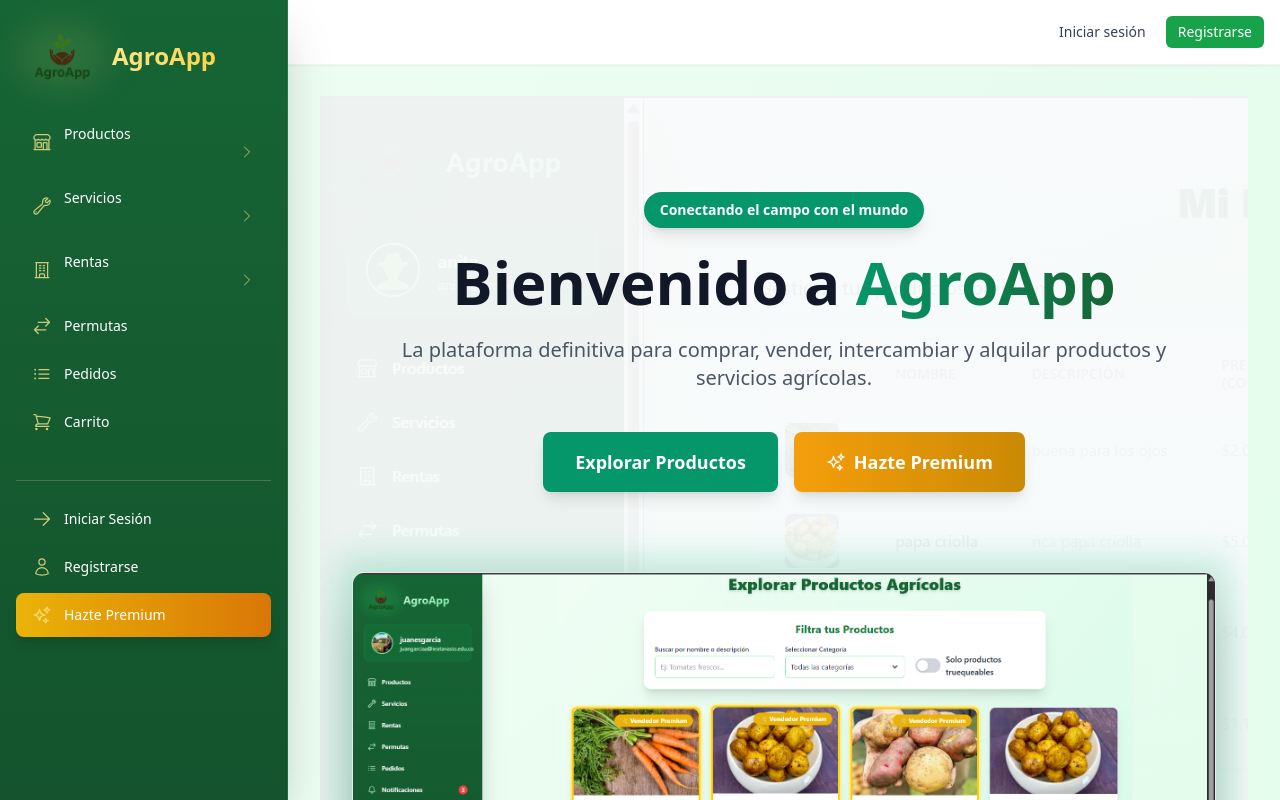
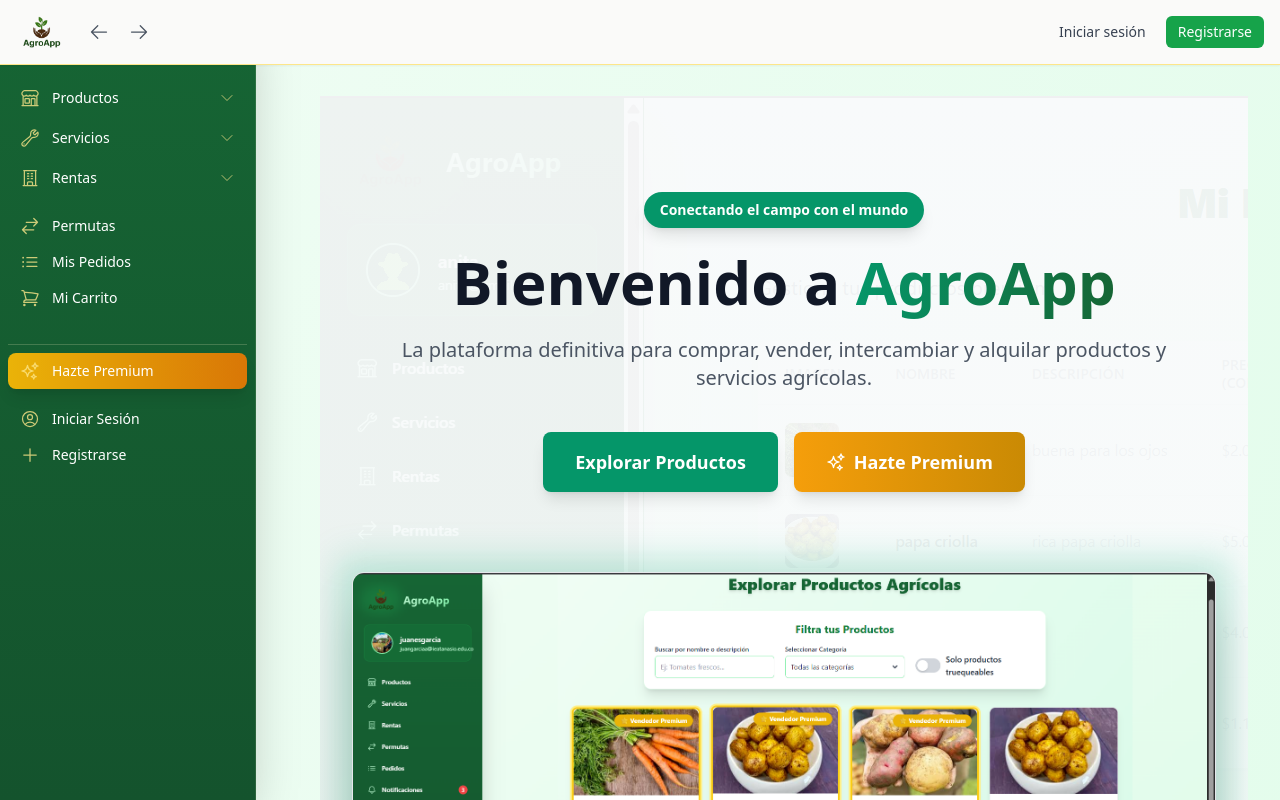
Before and after one commit to Juanes-crypto/grupo-agro, a React (Vite) app: page / in a window 1280 px wide. Shown: the top 800 px of the page. Built offline with nearby package versions, Linux system fonts and the light colour scheme.

Commit message:
cambios de diseño en el top navbar y el slide navbar

```diff
--- a/src/components/Navbar.jsx
+++ b/src/components/Navbar.jsx
@@ -4,50 +4,43 @@ import { AuthContext } from "../context/AuthContext";
 import { NotificationContext } from "../context/NotificationContext";
 import { toast } from "react-toastify";
 import {
-  ArrowRightIcon,
-  ArrowLeftOnRectangleIcon,
-  UserIcon,
+  UserCircleIcon,
   ShoppingCartIcon,
   BellIcon,
   PlusIcon,
   SparklesIcon,
-  SunIcon,
   WrenchIcon,
   BuildingStorefrontIcon,
   BuildingOfficeIcon,
   ArrowsRightLeftIcon,
   ListBulletIcon,
   CubeIcon,
-  UserCircleIcon,
+  ChevronDownIcon,
   ChevronRightIcon,
 } from "@heroicons/react/24/outline";
 import {
-  ArrowRightIcon as ArrowRightSolid,
-  ArrowLeftOnRectangleIcon as ArrowLeftOnRectangleSolid,
-  UserIcon as UserSolid,
+  UserCircleIcon as UserCircleSolid,
   ShoppingCartIcon as ShoppingCartSolid,
   BellIcon as BellSolid,
   PlusIcon as PlusSolid,
   SparklesIcon as SparklesSolid,
-  SunIcon as SunSolid,
   WrenchIcon as WrenchSolid,
   BuildingStorefrontIcon as BuildingStorefrontSolid,
   BuildingOfficeIcon as BuildingOfficeSolid,
   ArrowsRightLeftIcon as ArrowsRightLeftSolid,
   ListBulletIcon as ListBulletSolid,
   CubeIcon as CubeSolid,
-  UserCircleIcon as UserCircleSolid,
-  ChevronRightIcon as ChevronRightSolid,
 } from "@heroicons/react/24/solid";
 
-import defaultProfilePicture from "../assets/default-profile.png";
-
 function Navbar() {
-  const { isAuthenticated, isPremium, logout, cartItems, user } =
-    useContext(AuthContext);
+  const { isAuthenticated, isPremium, logout, cartItems } = useContext(AuthContext);
   const { unreadCount } = useContext(NotificationContext);
   const navigate = useNavigate();
-  const [hoveredItem, setHoveredItem] = useState(null);
+  const [expandedSections, setExpandedSections] = useState({
+    products: false,
+    services: false,
+    rentals: false
+  });
 
   const onLogout = () => {
     logout();
@@ -55,293 +48,227 @@ function Navbar() {
     navigate("/");
   };
 
+  const toggleSection = (section) => {
+    setExpandedSections(prev => ({
+      ...prev,
+      [section]: !prev[section]
+    }));
+  };
+
   const totalCartItems = cartItems
     ? cartItems.reduce((total, item) => total + item.quantity, 0)
     : 0;
 
   return (
-    <aside className="fixed inset-y-0 left-0 z-50 w-72 bg-gradient-to-b from-green-800 to-green-900 text-white shadow-2xl border-r border-amber-100/10 overflow-y-auto">
-      {/* Logo */}
-      <Link to="/" className="flex items-center px-6 py-8 gap-3 group">
-        {/* Contenedor del logo con efectos */}
-        <div className="relative">
-          {/* Efecto de resplandor */}
-          <div className="absolute -inset-2 bg-amber-200/10 rounded-full blur-md group-hover:blur-lg transition-all duration-300"></div>
+    <aside className="fixed inset-y-0 left-0 z-30 w-64 bg-gradient-to-b from-green-800 to-green-900 text-white shadow-2xl border-r border-amber-100/10 overflow-y-auto pt-16">
+      {/* Navigation */}
+      <nav className="px-2 py-4 space-y-1">
+        {/* Main Sections with collapsible functionality */}
+        <div className="space-y-1">
+          {/* Products Section */}
+          <div>
+            <button
+              onClick={() => toggleSection('products')}
+              className="flex items-center justify-between w-full px-3 py-2 text-sm font-medium rounded-lg hover:bg-green-700/20 transition-colors"
+            >
+              <div className="flex items-center gap-3">
+                <BuildingStorefrontIcon className="h-5 w-5 text-amber-200/80" />
+                <span>Productos</span>
+              </div>
+              <ChevronDownIcon className={`h-4 w-4 text-amber-200/70 transition-transform ${expandedSections.products ? 'rotate-180' : ''}`} />
+            </button>
 
-          {/* Logo personalizado */}
-          <img
-            src="/AgroApp-logo.png"
-            alt="AgroApp Logo"
-            className="relative h-12 w-auto object-contain"
-          />
-        </div>
-
-        {/* Texto del logo */}
-        <h1 className="text-2xl font-bold bg-clip-text text-transparent bg-gradient-to-r from-amber-200 to-amber-300">
-          AgroApp
-        </h1>
-      </Link>
-
-      {/* User Profile */}
-      {isAuthenticated && user && (
-        <div className="px-6 pb-6">
-          <div className="flex items-center gap-4 bg-green-700/30 backdrop-blur-sm p-4 rounded-xl border border-amber-100/20">
-            <img
-              src={user.profilePicture || defaultProfilePicture}
-              alt="Profile"
-              className="w-12 h-12 rounded-full border-2 border-amber-200/50 object-cover"
-            />
-            <div>
-              <h3 className="font-medium text-white">
-                {user.name || "Usuario"}
-              </h3>
-              <p className="text-xs text-amber-100/80">{user.email}</p>
-            </div>
-          </div>
-        </div>
+            {expandedSections.products && (
+              <div className="ml-2 pl-6 mt-1 space-y-1 border-l-2 border-amber-100/20">
+                <SidebarLink to="/products" icon={<BuildingStorefrontIcon className="h-4 w-4" />}>
+                  Todos los productos
+                </SidebarLink>
+                {isAuthenticated && (
+                  <SidebarLink to="/my-products" icon={<CubeIcon className="h-4 w-4" />}>
+                    Mis productos
+                  </SidebarLink>
                 )}
-
-      {/* Navigation */}
-      <nav className="px-4 pb-8 space-y-1">
-        {/* Products Section */}
-        <div
-          className="relative group"
-          onMouseEnter={() => setHoveredItem("products")}
-          onMouseLeave={() =>
-            hoveredItem === "products" && setHoveredItem(null)
-          }
+                {isAuthenticated && (
+                  <SidebarLink
+                    to="/create-product"
+                    icon={<PlusIcon className="h-4 w-4" />}
+                    className="bg-green-700/50 hover:bg-green-700"
                   >
-          <SidebarLink
-            to="/products"
-            icon={<BuildingStorefrontIcon className="h-5 w-5" />}
-            activeIcon={<BuildingStorefrontSolid className="h-5 w-5" />}
-            className="group-hover:bg-green-700/20 transition-colors duration-200"
-          >
-            Productos
-            <ChevronRightIcon className="ml-auto h-4 w-4 text-amber-200/70 group-hover:rotate-90 transition-transform" />
+                    Crear producto
                   </SidebarLink>
-
-          {/* Submenú con "puente" invisible para mejor UX */}
-          {isAuthenticated && (
-            <div className={`absolute left-full top-0 h-full w-4`}></div>
                 )}
-
-          {isAuthenticated && hoveredItem === "products" && (
-            <div className="ml-6 pl-2 mt-1 space-y-1 border-l-2 border-amber-100/20">
-              <SidebarLink
-                to="/my-products"
-                icon={<CubeIcon className="h-4 w-4" />}
-                activeIcon={<CubeSolid className="h-4 w-4" />}
-                className="text-sm bg-green-900/50 hover:bg-green-800/50 rounded-r-lg -ml-2 pl-4 pr-3 py-2 transition-all"
-                onMouseEnter={() => setHoveredItem("products")}
-              >
-                Mis Productos
-              </SidebarLink>
               </div>
             )}
           </div>
 
           {/* Services Section */}
-        <div
-          className="relative group"
-          onMouseEnter={() => setHoveredItem("services")}
-          onMouseLeave={() =>
-            hoveredItem === "services" && setHoveredItem(null)
-          }
+          <div>
+            <button
+              onClick={() => toggleSection('services')}
+              className="flex items-center justify-between w-full px-3 py-2 text-sm font-medium rounded-lg hover:bg-green-700/20 transition-colors"
             >
+              <div className="flex items-center gap-3">
+                <WrenchIcon className="h-5 w-5 text-amber-200/80" />
+                <span>Servicios</span>
+              </div>
+              <ChevronDownIcon className={`h-4 w-4 text-amber-200/70 transition-transform ${expandedSections.services ? 'rotate-180' : ''}`} />
+            </button>
+
+            {expandedSections.services && (
+              <div className="ml-2 pl-6 mt-1 space-y-1 border-l-2 border-amber-100/20">
+                <SidebarLink to="/services" icon={<WrenchIcon className="h-4 w-4" />}>
+                  Todos los servicios
+                </SidebarLink>
+                {isAuthenticated && (
+                  <SidebarLink to="/my-services" icon={<WrenchIcon className="h-4 w-4" />}>
+                    Mis servicios
+                  </SidebarLink>
+                )}
+                {isAuthenticated && (
                   <SidebarLink
-            to="/services"
-            icon={<WrenchIcon className="h-5 w-5" />}
-            activeIcon={<WrenchSolid className="h-5 w-5" />}
-            className="group-hover:bg-green-700/20 transition-colors duration-200"
+                    to="/create-service"
+                    icon={<PlusIcon className="h-4 w-4" />}
+                    className="bg-green-700/50 hover:bg-green-700"
                   >
-            Servicios
-            <ChevronRightIcon className="ml-auto h-4 w-4 text-amber-200/70 group-hover:rotate-90 transition-transform" />
+                    Crear servicio
                   </SidebarLink>
-
-          {isAuthenticated && (
-            <div className={`absolute left-full top-0 h-full w-4`}></div>
                 )}
-
-          {isAuthenticated && hoveredItem === "services" && (
-            <div className="ml-6 pl-2 mt-1 space-y-1 border-l-2 border-amber-100/20">
-              <SidebarLink
-                to="/my-services"
-                icon={<WrenchIcon className="h-4 w-4" />}
-                activeIcon={<WrenchSolid className="h-4 w-4" />}
-                className="text-sm bg-green-900/50 hover:bg-green-800/50 rounded-r-lg -ml-2 pl-4 pr-3 py-2 transition-all"
-                onMouseEnter={() => setHoveredItem("services")}
-              >
-                Mis Servicios
-              </SidebarLink>
               </div>
             )}
           </div>
 
           {/* Rentals Section */}
-        <div
-          className="relative group"
-          onMouseEnter={() => setHoveredItem("rentals")}
-          onMouseLeave={() => hoveredItem === "rentals" && setHoveredItem(null)}
+          <div>
+            <button
+              onClick={() => toggleSection('rentals')}
+              className="flex items-center justify-between w-full px-3 py-2 text-sm font-medium rounded-lg hover:bg-green-700/20 transition-colors"
             >
+              <div className="flex items-center gap-3">
+                <BuildingOfficeIcon className="h-5 w-5 text-amber-200/80" />
+                <span>Rentas</span>
+              </div>
+              <ChevronDownIcon className={`h-4 w-4 text-amber-200/70 transition-transform ${expandedSections.rentals ? 'rotate-180' : ''}`} />
+            </button>
+
+            {expandedSections.rentals && (
+              <div className="ml-2 pl-6 mt-1 space-y-1 border-l-2 border-amber-100/20">
+                <SidebarLink to="/rentals" icon={<BuildingOfficeIcon className="h-4 w-4" />}>
+                  Todas las rentas
+                </SidebarLink>
+                {isAuthenticated && (
+                  <SidebarLink to="/my-rentals" icon={<BuildingOfficeIcon className="h-4 w-4" />}>
+                    Mis rentas
+                  </SidebarLink>
+                )}
+                {isAuthenticated && (
                   <SidebarLink
-            to="/rentals"
-            icon={<BuildingOfficeIcon className="h-5 w-5" />}
-            activeIcon={<BuildingOfficeSolid className="h-5 w-5" />}
-            className="group-hover:bg-green-700/20 transition-colors duration-200"
+                    to="/create-rental"
+                    icon={<PlusIcon className="h-4 w-4" />}
+                    className="bg-green-700/50 hover:bg-green-700"
                   >
-            Rentas
-            <ChevronRightIcon className="ml-auto h-4 w-4 text-amber-200/70 group-hover:rotate-90 transition-transform" />
+                    Crear renta
                   </SidebarLink>
-
-          {isAuthenticated && (
-            <div className={`absolute left-full top-0 h-full w-4`}></div>
                 )}
-
-          {isAuthenticated && hoveredItem === "rentals" && (
-            <div className="ml-6 pl-2 mt-1 space-y-1 border-l-2 border-amber-100/20">
-              <SidebarLink
-                to="/my-rentals"
-                icon={<BuildingOfficeIcon className="h-4 w-4" />}
-                activeIcon={<BuildingOfficeSolid className="h-4 w-4" />}
-                className="text-sm bg-green-900/50 hover:bg-green-800/50 rounded-r-lg -ml-2 pl-4 pr-3 py-2 transition-all"
-                onMouseEnter={() => setHoveredItem("rentals")}
-              >
-                Mis Rentas
-              </SidebarLink>
               </div>
             )}
           </div>
+        </div>
 
-        {/* Other Links */}
+        {/* Other Important Links */}
+        <div className="pt-2">
           <SidebarLink
             to="/my-barter-proposals"
             icon={<ArrowsRightLeftIcon className="h-5 w-5" />}
-          activeIcon={<ArrowsRightLeftSolid className="h-5 w-5" />}
+            badge={isAuthenticated ? 3 : null} // Ejemplo de badge para propuestas nuevas
           >
             Permutas
           </SidebarLink>
+
           <SidebarLink
             to="/my-orders"
             icon={<ListBulletIcon className="h-5 w-5" />}
-          activeIcon={<ListBulletSolid className="h-5 w-5" />}
           >
-          Pedidos
+            Mis Pedidos
           </SidebarLink>
 
-        {/* Notifications */}
           {isAuthenticated && (
             <SidebarLink
               to="/notifications"
               icon={<BellIcon className="h-5 w-5" />}
-            activeIcon={<BellSolid className="h-5 w-5" />}
               badge={unreadCount > 0 ? unreadCount : null}
             >
               Notificaciones
             </SidebarLink>
           )}
 
-        {/* Cart */}
           <SidebarLink
             to="/cart"
             icon={<ShoppingCartIcon className="h-5 w-5" />}
-          activeIcon={<ShoppingCartSolid className="h-5 w-5" />}
             badge={totalCartItems > 0 ? totalCartItems : null}
           >
-          Carrito
+            Mi Carrito
           </SidebarLink>
-
-        <div className="pt-4">
-          <div className="border-t border-amber-100/20 my-4"></div>
         </div>
 
-        {/* Create Links */}
-        {isAuthenticated ? (
-          <>
-            <SidebarLink
-              to="/create-product"
-              icon={<PlusIcon className="h-5 w-5" />}
-              activeIcon={<PlusSolid className="h-5 w-5" />}
-              className="bg-green-700/50 hover:bg-green-700"
-            >
-              Nuevo Producto
-            </SidebarLink>
+        {/* Premium Section */}
+        <div className="pt-4">
+          <div className="border-t border-amber-100/20 my-2"></div>
 
-            <SidebarLink
-              to="/create-service"
-              icon={<PlusIcon className="h-5 w-5" />}
-              activeIcon={<PlusSolid className="h-5 w-5" />}
-              className="bg-green-700/50 hover:bg-green-700"
-            >
-              Nuevo Servicio
-            </SidebarLink>
-
-            <SidebarLink
-              to="/create-rental"
-              icon={<PlusIcon className="h-5 w-5" />}
-              activeIcon={<PlusSolid className="h-5 w-5" />}
-              className="bg-green-700/50 hover:bg-green-700"
-            >
-              Nueva Renta
-            </SidebarLink>
-
-            {/* Premium */}
+          {isPremium ? (
             <SidebarLink
               to="/premium-inventory"
               icon={<SparklesIcon className="h-5 w-5" />}
-              activeIcon={<SparklesSolid className="h-5 w-5" />}
               className="bg-gradient-to-r from-amber-500 to-amber-600 hover:from-amber-400 hover:to-amber-500 text-white"
             >
-              Inventario Premium
+              Beneficios Premium
             </SidebarLink>
-
-            {!isPremium && (
+          ) : (
             <SidebarLink
               to="/premium-upsell"
               icon={<SparklesIcon className="h-5 w-5" />}
-                activeIcon={<SparklesSolid className="h-5 w-5" />}
               className="bg-gradient-to-r from-yellow-500 to-amber-600 hover:from-yellow-400 hover:to-amber-500 text-white shadow-lg"
             >
               Hazte Premium
             </SidebarLink>
           )}
+        </div>
 
-            <button
-              onClick={onLogout}
-              className="w-full flex items-center gap-3 px-4 py-3 text-sm font-medium text-amber-300 hover:text-amber-200 rounded-lg transition-colors duration-200"
+        {/* User Actions */}
+        <div className="pt-2">
+          {isAuthenticated ? (
+            <SidebarLink
+              to="/profile"
+              icon={<UserCircleIcon className="h-5 w-5" />}
             >
-              <ArrowLeftOnRectangleIcon className="h-5 w-5" />
-              Cerrar Sesión
-            </button>
-          </>
+              Mi Perfil
+            </SidebarLink>
           ) : (
             <>
               <SidebarLink
                 to="/login"
-              icon={<ArrowRightIcon className="h-5 w-5" />}
-              activeIcon={<ArrowRightSolid className="h-5 w-5" />}
+                icon={<UserCircleIcon className="h-5 w-5" />}
               >
                 Iniciar Sesión
               </SidebarLink>
-
               <SidebarLink
                 to="/register"
-              icon={<UserIcon className="h-5 w-5" />}
-              activeIcon={<UserSolid className="h-5 w-5" />}
+                icon={<PlusIcon className="h-5 w-5" />}
               >
                 Registrarse
               </SidebarLink>
-
-            <SidebarLink
-              to="/premium-upsell"
-              icon={<SparklesIcon className="h-5 w-5" />}
-              activeIcon={<SparklesSolid className="h-5 w-5" />}
-              className="bg-gradient-to-r from-yellow-500 to-amber-600 hover:from-yellow-400 hover:to-amber-500 text-white shadow-lg"
-            >
-              Hazte Premium
-            </SidebarLink>
             </>
           )}
+
+          {isAuthenticated && (
+            <button
+              onClick={onLogout}
+              className="w-full flex items-center gap-3 px-3 py-2 text-sm font-medium text-amber-300 hover:text-amber-200 rounded-lg transition-colors duration-200 mt-2"
+            >
+              <UserCircleIcon className="h-5 w-5" />
+              Cerrar Sesión
+            </button>
+          )}
+        </div>
       </nav>
     </aside>
   );
@@ -350,7 +277,6 @@ function Navbar() {
 function SidebarLink({
   to,
   icon,
-  activeIcon,
   children,
   className = "",
   badge = null,
@@ -359,17 +285,16 @@ function SidebarLink({
   return (
     <Link
       to={to}
-      className={`flex items-center gap-3 px-4 py-3 text-sm font-medium rounded-lg transition-colors duration-200 relative group ${className}`}
+      className={`flex items-center gap-3 px-3 py-2 text-sm font-medium rounded-lg transition-colors hover:bg-green-700/20 relative ${className}`}
       {...props}
     >
-      <span className="text-amber-200/80 group-hover:text-white">{icon}</span>
+      <span className="text-amber-200/80">{icon}</span>
       <span className="flex-1">{children}</span>
       {badge !== null && (
         <span className="bg-amber-500 text-white text-xs font-bold rounded-full h-5 w-5 flex items-center justify-center">
           {badge}
         </span>
       )}
-      <span className="absolute left-0 top-0 bottom-0 w-1 bg-amber-400 rounded-r-lg opacity-0 group-hover:opacity-100 transition-opacity duration-200"></span>
     </Link>
   );
 }
--- a/src/components/TopNavbar.jsx
+++ b/src/components/TopNavbar.jsx
@@ -1,5 +1,5 @@
 import React, { useContext } from "react";
-import { Link, useNavigate } from "react-router-dom";
+import { Link, useNavigate, useLocation } from "react-router-dom";
 import { AuthContext } from "../context/AuthContext";
 import { NotificationContext } from "../context/NotificationContext";
 import {
@@ -9,6 +9,8 @@ import {
   BellIcon,
   ShoppingCartIcon,
   UserCircleIcon,
+  ChevronRightIcon,
+  HomeIcon,
 } from "@heroicons/react/24/outline";
 import {
   ArrowLeftIcon as ArrowLeftSolid,
@@ -23,15 +25,53 @@ function TopNavbar() {
   const { isAuthenticated, user, cartItems } = useContext(AuthContext);
   const { unreadCount } = useContext(NotificationContext);
   const navigate = useNavigate();
+  const location = useLocation();
 
   const totalCartItems = cartItems
     ? cartItems.reduce((total, item) => total + item.quantity, 0)
     : 0;
 
+  // Generar breadcrumbs dinámicos
+  const generateBreadcrumbs = () => {
+    const paths = location.pathname.split("/").filter(Boolean);
+    const breadcrumbs = [];
+
+    let accumulatedPath = "";
+    paths.forEach((path, index) => {
+      accumulatedPath += `/${path}`;
+      const isLast = index === paths.length - 1;
+
+      // Formatear el nombre para mostrar
+      let displayName = path;
+      if (path === "create-product") displayName = "Crear producto";
+      else if (path === "create-service") displayName = "Crear servicio";
+      else if (path === "create-rental") displayName = "Crear renta";
+      else if (path === "products") displayName = "Productos";
+      else if (path === "services") displayName = "Servicios";
+      else if (path === "rentals") displayName = "Rentas";
+      else if (path === "cart") displayName = "Carrito";
+      else if (path === "profile") displayName = "Perfil";
+      else if (path === "notifications") displayName = "Notificaciones";
+      else displayName = path.split("-").map(word =>
+        word.charAt(0).toUpperCase() + word.slice(1)
+      ).join(" ");
+
+      breadcrumbs.push({
+        path: accumulatedPath,
+        name: displayName,
+        isLast
+      });
+    });
+
+    return breadcrumbs;
+  };
+
+  const breadcrumbs = generateBreadcrumbs();
+
   return (
-    <header className="fixed top-0 left-0 right-0 z-40 bg-white shadow-sm border-b border-gray-100">
+    <header className="fixed top-0 left-0 right-0 z-40 bg-stone-50 shadow-sm border-b border-amber-200">
       <div className="flex items-center justify-between h-16 px-4">
-        {/* Logo y navegación */}
+        {/* Logo, breadcrumbs y navegación */}
         <div className="flex items-center space-x-4">
           {/* Logo */}
           <Link to="/" className="flex items-center">
@@ -41,6 +81,30 @@ function TopNavbar() {
               className="h-8 w-auto"
             />
           </Link>
+
+          {/* Breadcrumbs */}
+          {breadcrumbs.length > 0 && (
+            <div className="flex items-center text-sm text-gray-600">
+              <Link to="/" className="text-green-600 hover:text-green-700">
+                <HomeIcon className="h-4 w-4" />
+              </Link>
+              {breadcrumbs.map((crumb, index) => (
+                <div key={index} className="flex items-center">
+                  <ChevronRightIcon className="h-3 w-3 mx-2 text-gray-400" />
+                  {crumb.isLast ? (
+                    <span className="text-gray-800 font-medium">{crumb.name}</span>
+                  ) : (
+                    <Link
+                      to={crumb.path}
+                      className="text-green-600 hover:text-green-700 hover:underline"
+                    >
+                      {crumb.name}
+                    </Link>
+                  )}
+                </div>
+              ))}
+            </div>
+          )}
 
           {/* Botones de navegación */}
           <div className="flex items-center space-x-2">
@@ -67,21 +131,21 @@ function TopNavbar() {
             <>
               <Link
                 to="/create-product"
-                className="flex items-center px-3 py-1.5 text-sm font-medium rounded-md bg-green-50 text-green-700 hover:bg-green-100"
+                className="flex items-center px-3 py-1.5 text-sm font-medium rounded-md bg-amber-50 text-amber-700 hover:bg-amber-100"
               >
                 <PlusIcon className="h-4 w-4 mr-1.5" />
                 Producto
               </Link>
               <Link
                 to="/create-service"
-                className="flex items-center px-3 py-1.5 text-sm font-medium rounded-md bg-blue-50 text-blue-700 hover:bg-blue-100"
+                className="flex items-center px-3 py-1.5 text-sm font-medium rounded-md bg-green-50 text-green-700 hover:bg-green-100"
               >
                 <PlusIcon className="h-4 w-4 mr-1.5" />
                 Servicio
               </Link>
               <Link
                 to="/create-rental"
-                className="flex items-center px-3 py-1.5 text-sm font-medium rounded-md bg-amber-50 text-amber-700 hover:bg-amber-100"
+                className="flex items-center px-3 py-1.5 text-sm font-medium rounded-md bg-blue-50 text-blue-700 hover:bg-blue-100"
               >
                 <PlusIcon className="h-4 w-4 mr-1.5" />
                 Renta
```
Lines whose indentation alone changed are shown as unchanged.
